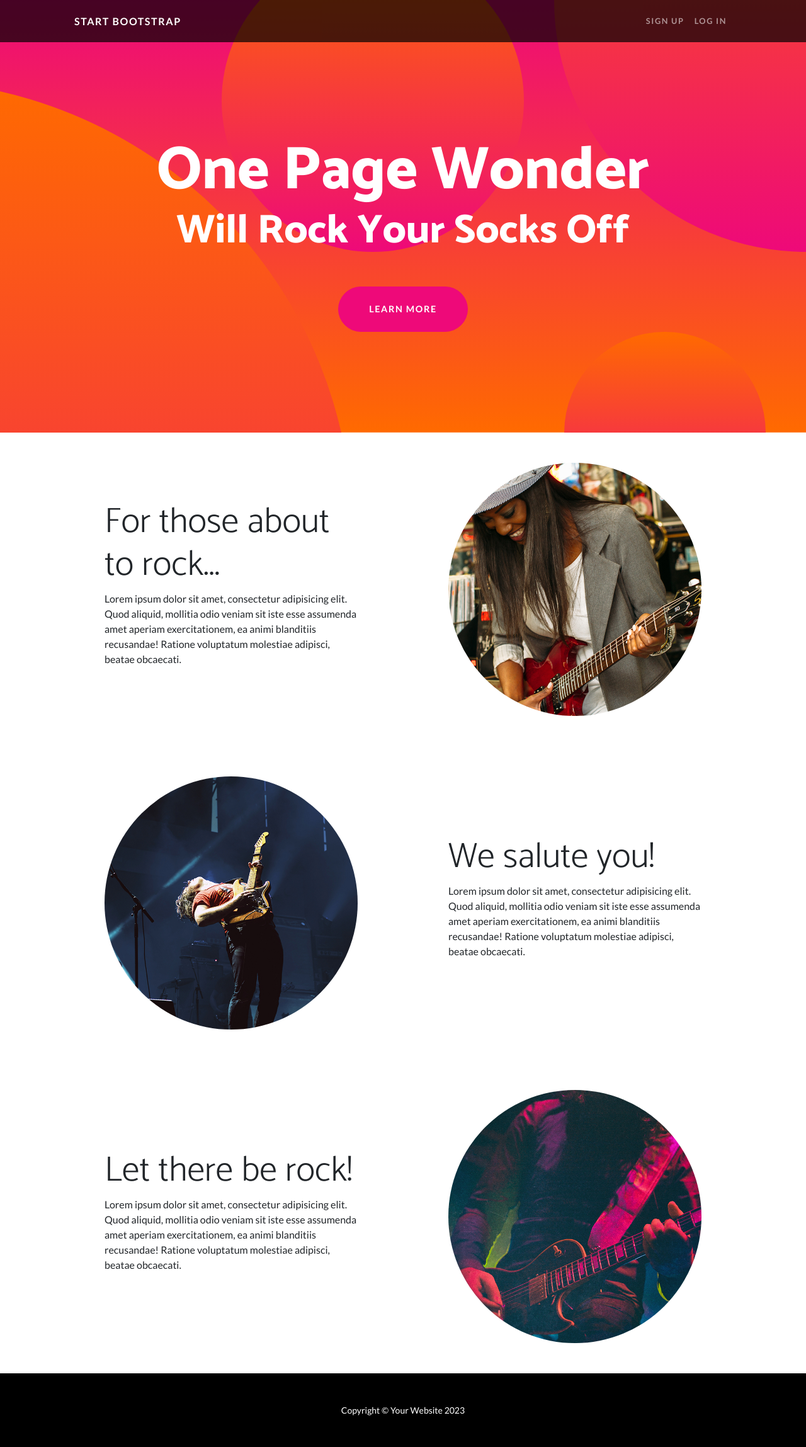
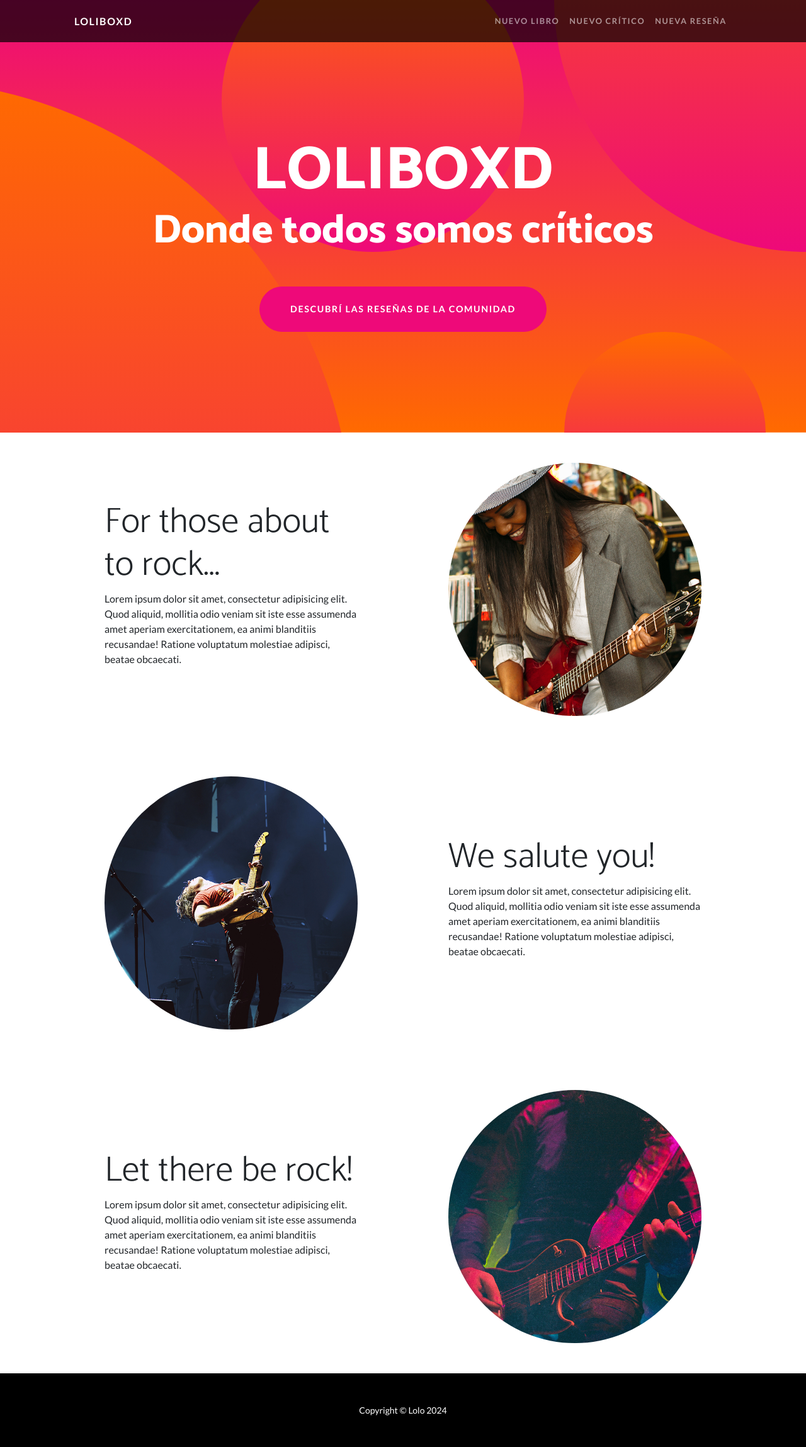
Before and after one commit to lolacorales/3ra-entrega-coder, a Django app: page /aplicacion/inicio/ in a window 1280 px wide. Shown: the whole page at 63% size. Run offline with Django 5.2, Linux system fonts and the light colour scheme; some libraries are stand-ins or nearby versions.

Commit message:
Agregando páginas nuevas

```diff
--- a/app_coder/templates/app_coder/base.html
+++ b/app_coder/templates/app_coder/base.html
@@ -7,7 +7,7 @@
         <meta name="viewport" content="width=device-width, initial-scale=1, shrink-to-fit=no" />
         <meta name="description" content="" />
         <meta name="author" content="" />
-        <title>One Page Wonder - Start Bootstrap Template</title>
+        <title>Loliboxd</title>
         <link rel="icon" type="image/x-icon" href="assets/favicon.ico" />
         <!-- Font Awesome icons (free version)-->
         <script src="https://use.fontawesome.com/releases/v6.3.0/js/all.js" crossorigin="anonymous"></script>
@@ -21,12 +21,13 @@
         <!-- Navigation-->
         <nav class="navbar navbar-expand-lg navbar-dark navbar-custom fixed-top">
             <div class="container px-5">
-                <a class="navbar-brand" href="#page-top">Start Bootstrap</a>
+                <a class="navbar-brand" href="{% url 'Inicio' %}">Loliboxd</a>
                 <button class="navbar-toggler" type="button" data-bs-toggle="collapse" data-bs-target="#navbarResponsive" aria-controls="navbarResponsive" aria-expanded="false" aria-label="Toggle navigation"><span class="navbar-toggler-icon"></span></button>
                 <div class="collapse navbar-collapse" id="navbarResponsive">
                     <ul class="navbar-nav ms-auto">
-                        <li class="nav-item"><a class="nav-link" href="#!">Sign Up</a></li>
-                        <li class="nav-item"><a class="nav-link" href="#!">Log In</a></li>
+                        <li class="nav-item"><a class="nav-link" href="{% url 'Nuevo Libro' %}">Nuevo Libro</a></li>
+                        <li class="nav-item"><a class="nav-link" href="{% url 'Nuevo Critico' %}">Nuevo Crítico</a></li>
+                        <li class="nav-item"><a class="nav-link" href="{% url 'Nueva Reseña' %}">Nueva Reseña</a></li>
                     </ul>
                 </div>
             </div>
@@ -35,9 +36,9 @@
         <header class="masthead text-center text-white">
             <div class="masthead-content">
                 <div class="container px-5">
-                    <h1 class="masthead-heading mb-0">One Page Wonder</h1>
-                    <h2 class="masthead-subheading mb-0">Will Rock Your Socks Off</h2>
-                    <a class="btn btn-primary btn-xl rounded-pill mt-5" href="#scroll">Learn More</a>
+                    <h1 class="masthead-heading mb-0">LOLIBOXD</h1>
+                    <h2 class="masthead-subheading mb-0">Donde todos somos críticos</h2>
+                    <a class="btn btn-primary btn-xl rounded-pill mt-5" href="#scroll">Descubrí las reseñas de la comunidad</a>
                 </div>
             </div>
             <div class="bg-circle-1 bg-circle"></div>
@@ -95,7 +96,7 @@
         </section>
         <!-- Footer-->
         <footer class="py-5 bg-black">
-            <div class="container px-5"><p class="m-0 text-center text-white small">Copyright &copy; Your Website 2023</p></div>
+            <div class="container px-5"><p class="m-0 text-center text-white small">Copyright &copy; Lolo 2024</p></div>
         </footer>
         <!-- Bootstrap core JS-->
         <script src="https://cdn.jsdelivr.net/npm/bootstrap@5.2.3/dist/js/bootstrap.bundle.min.js"></script>
--- a/app_coder/urls.py
+++ b/app_coder/urls.py
@@ -4,8 +4,8 @@ from app_coder.views import *
 
 urlpatterns = [
     path('admin/', admin.site.urls),
-    path ('inicio/', inicio),
-    path ('nuevo_libro/', nuevo_libro),
-    path ('nuevo_critico/', nuevo_critico),
-    path ('nueva_reseña/', nueva_reseña)
+    path ('inicio/', inicio, name="Inicio"),
+    path ('nuevo_libro/', nuevo_libro, name="Nuevo Libro"),
+    path ('nuevo_critico/', nuevo_critico, name="Nuevo Critico"),
+    path ('nueva_reseña/', nueva_reseña, name="Nueva Reseña")
 ]
```
